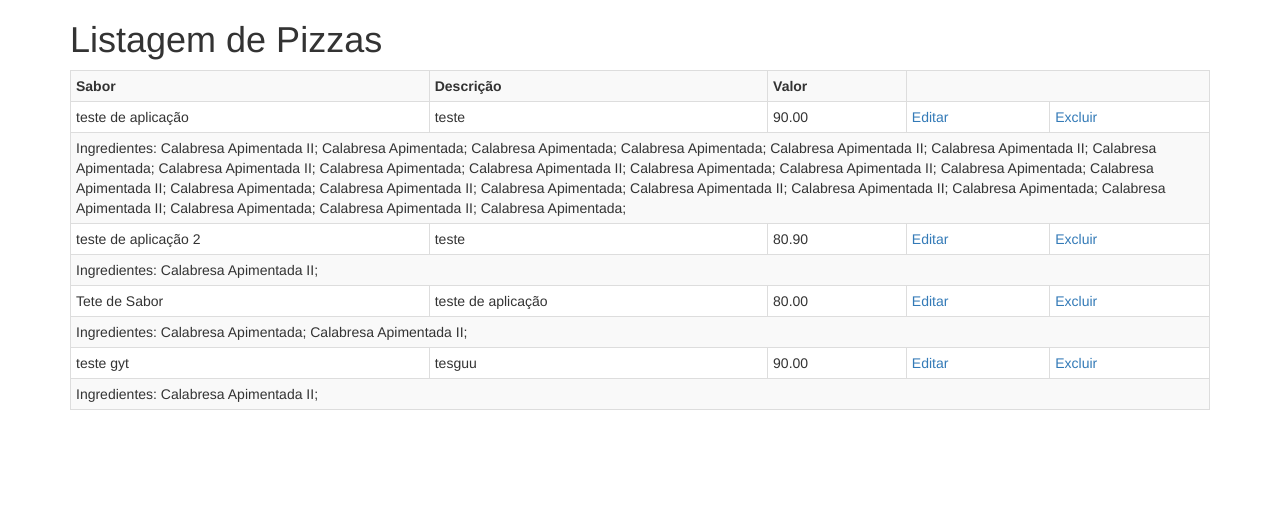
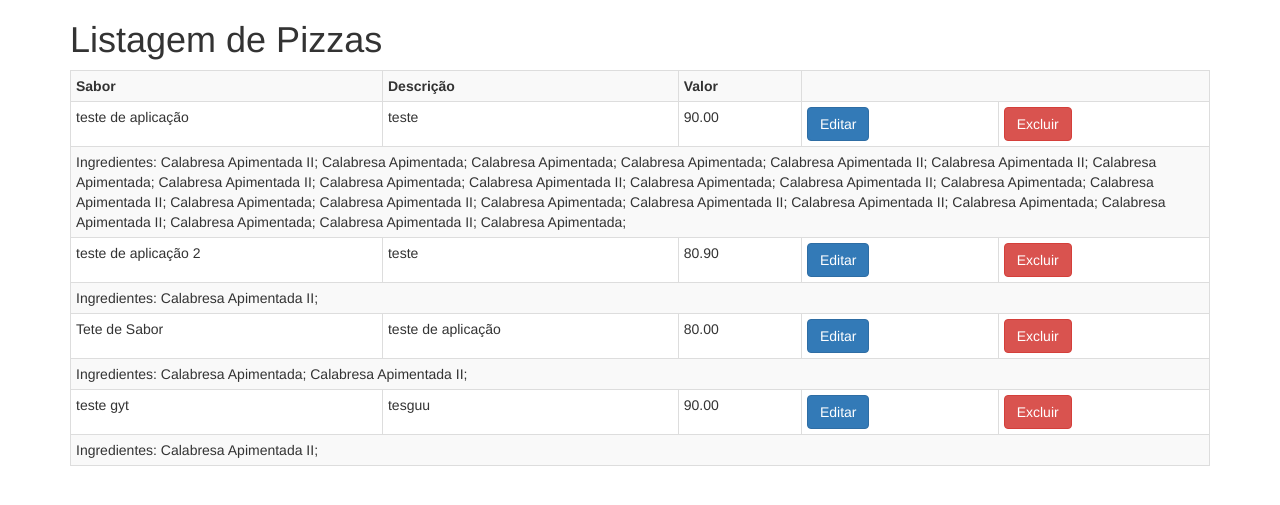
Before and after one commit to BrunoLV/projeto_pizza_django, a Django app: page /cadastro_pizza/pizzas/listar in a window 1280 px wide. Shown: the top 505 px of the page. Run offline with Django 3.2, Linux system fonts and the light colour scheme; data comes from the database, SQL or seed files in the repository; some libraries are stand-ins or nearby versions.

Commit message:
Melhoria no visual

```diff
--- a/cadastro_pizza/templates/cadastro_pizza/lista-pizza.html
+++ b/cadastro_pizza/templates/cadastro_pizza/lista-pizza.html
@@ -18,8 +18,8 @@
                 <td>{{ pizza.sabor }}</td>
                 <td>{{ pizza.descricao }}</td>
                 <td>{{ pizza.valor }}</td>
-                <td><a href="{% url 'edita-pizza' pizza.id %}">Editar</a></td>
-                <td><a href="{% url 'exclui-pizza' pizza.id %}">Excluir</a></td>
+                <td><a href="{% url 'edita-pizza' pizza.id %}" class="btn btn-primary">Editar</a></td>
+                <td><a href="{% url 'exclui-pizza' pizza.id %}" class="btn btn-danger">Excluir</a></td>
             </tr>
             <tr>
                 <td colspan="5">
--- a/cadastro_pizza/templates/cadastro_pizza/pizza_form.html
+++ b/cadastro_pizza/templates/cadastro_pizza/pizza_form.html
@@ -9,7 +9,7 @@
         <form method="post" class="form-inline">
             {% csrf_token %}
             {{ form.as_p }}
-            <input type="submit" value="Submit">
+            <input type="submit" value="Cadastrar" class="btn btn-primary">
          </form>
     </div>
 
--- a/cadastro_pizza/templates/cadastro_pizza/pizza_update_form.html
+++ b/cadastro_pizza/templates/cadastro_pizza/pizza_update_form.html
@@ -9,7 +9,7 @@
         <form action="" method="post" class="form-inline">
             {% csrf_token %}
             {{ form.as_p }}
-            <input type="submit" value="Update">
+            <input type="submit" value="Update" class="btn btn-primary">
          </form>
     </div>
 
--- a/cadastro_pizza/views.py
+++ b/cadastro_pizza/views.py
@@ -21,6 +21,7 @@ def lista_ingredientes(request):
 
 class PizzaCreate(CreateView):
     model = Pizza
+    form_class = CadastroPizzaForm
 
     def form_valid(self, form):
         self.object = form.save(commit=False)
```
